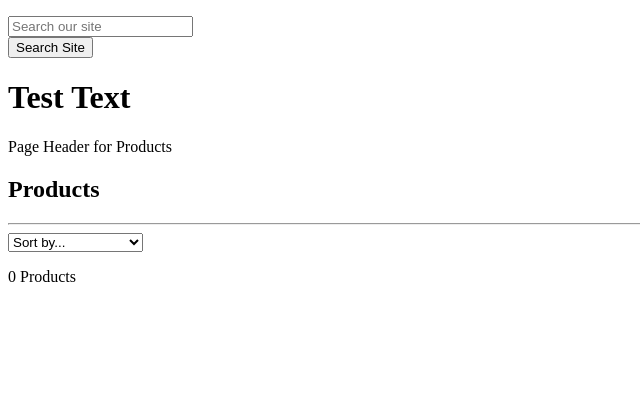
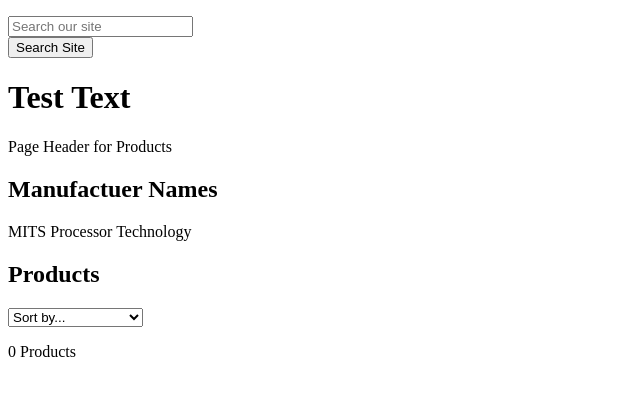
Before and after one commit to eoinlarkin/retro-pc, a Django app: page /store in a window 1280 px wide. Shown: the part 88-484 px from the top of the page, without its empty margins (0-640 px from the left). Run offline with Django 4.2, Linux system fonts and the light colour scheme; data comes from the database, SQL or seed files in the repository; data that the repository does not hold is empty; parts of the project's set-up code (start-up, migrations or seed data) failed here and were passed over.

Commit message:
feat: add context processor to generate list of manufacturers; will be used to enable filtering

```diff
--- /dev/null
+++ b/products/contexts.py
@@ -0,0 +1,10 @@
+from products.models import Manufacturer
+
+
+def filter_listing(request):
+    """
+    function to list all filters
+    """
+    context = {}
+    context["manufacturer"] = Manufacturer.objects.all()
+    return context
--- a/products/templates/products/store.html
+++ b/products/templates/products/store.html
@@ -10,16 +10,16 @@
 {% block content %}
 
 
+        <h2>Manufactuer Names</h2>
 
-                <h2>Products</h2>
-                {% for c in current_manufacturer %}
-                    <a class="" href="{% url 'store' %}?manufacturer={{ c.name }}">
-                        <span class="">{{ c.friendly_name }}</span>
-                    </a>
-                {% endfor %}
-                <hr class="">
-            </div>
+        <div>
+            {% for m in manufacturer %}
+                <span>{{ m.manufacturer }}</span>
+            {% endfor %}
         </div>
+
+        <h2>Products</h2>
+
         <div class="">
             <div class="">
                 <div class="">
@@ -36,6 +36,8 @@
                             </select>
                         </div>
                     </div>
+
+                    <!-- Search box functionality -->
                     <div class="">
                         <p class="">
                             {% if search_term or current_manufacturer or current_sorting != 'None_None' %}
@@ -45,6 +47,8 @@
                         </p>
                     </div>
                 </div>
+
+                <!-- Product Listing -->
                 <div class="row">
                     {% for product in products %}
                         <div class="">
@@ -67,6 +71,7 @@
                             </div>
                         </div>
                 </div>
+
             </div>
         </div>
 
--- a/retropc/settings.py
+++ b/retropc/settings.py
@@ -80,7 +80,8 @@ TEMPLATES = [
                 'django.template.context_processors.request',
                 'django.contrib.auth.context_processors.auth',
                 'django.contrib.messages.context_processors.messages',
-                'cart.contexts.cart_contents'
+                'cart.contexts.cart_contents',
+                'products.contexts.filter_listing'
             ],
         },
     },
--- a/templates/base.html
+++ b/templates/base.html
@@ -45,9 +45,9 @@
 
   </header>
 
-          <!-- The search form will have a method of get; we will submitting searches as urls
-             There is no action as this has not yet been defined
-             The input type will be 'text' and this will be associated witha a name of `q` -->
+  <!-- The search form will have a method of get; we will submitting searches as urls -->
+  <!-- There is no action as this has not yet been defined -->
+  <!-- The input type will be 'text' and this will be associated witha a name of `q` -->
   <form method="GET" action="{% url 'store' %}">
     <input class="" type="text" name="q" placeholder="Search our site">
     <div class="">
```
Lines whose indentation alone changed are shown as unchanged.
